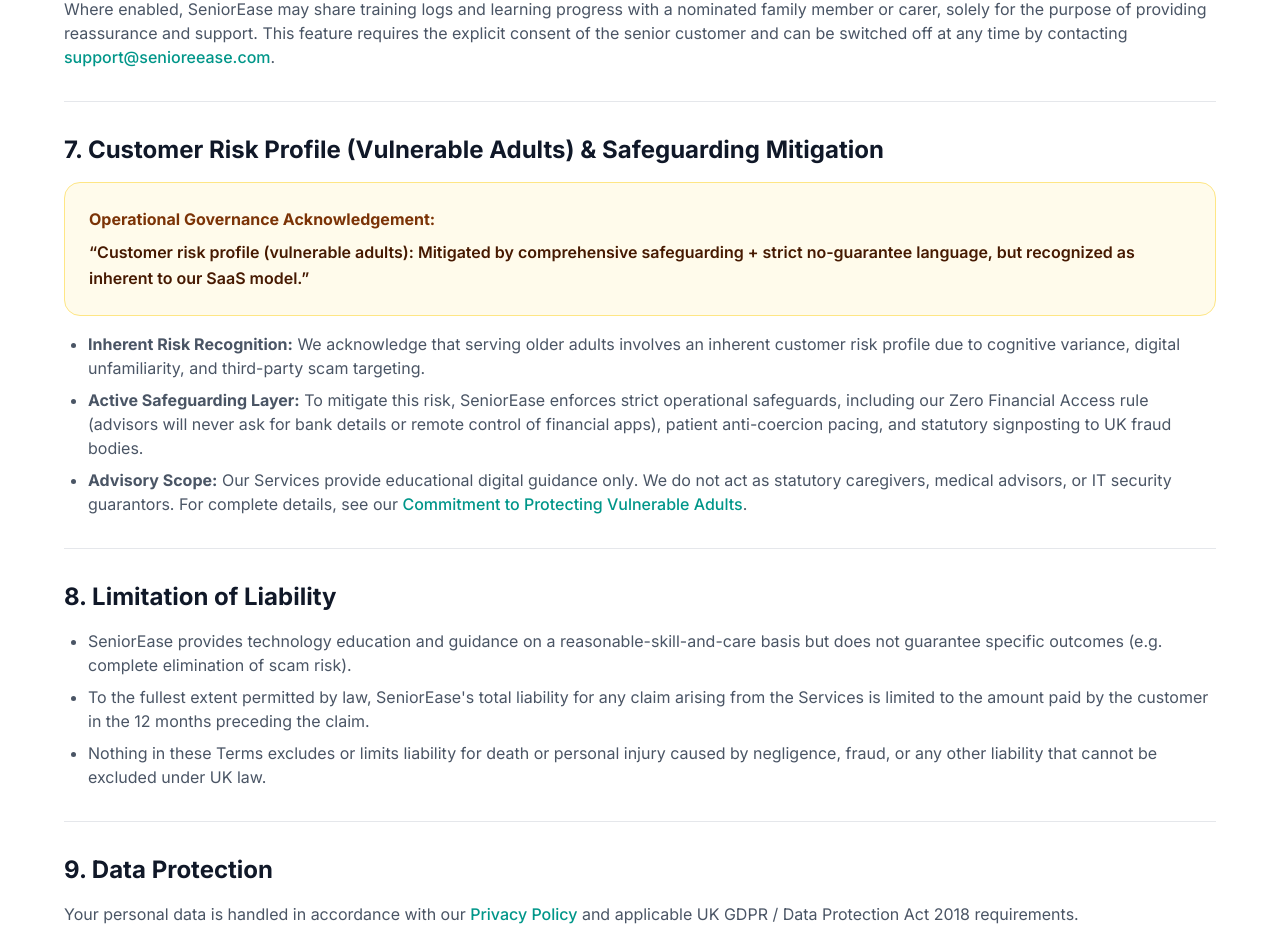
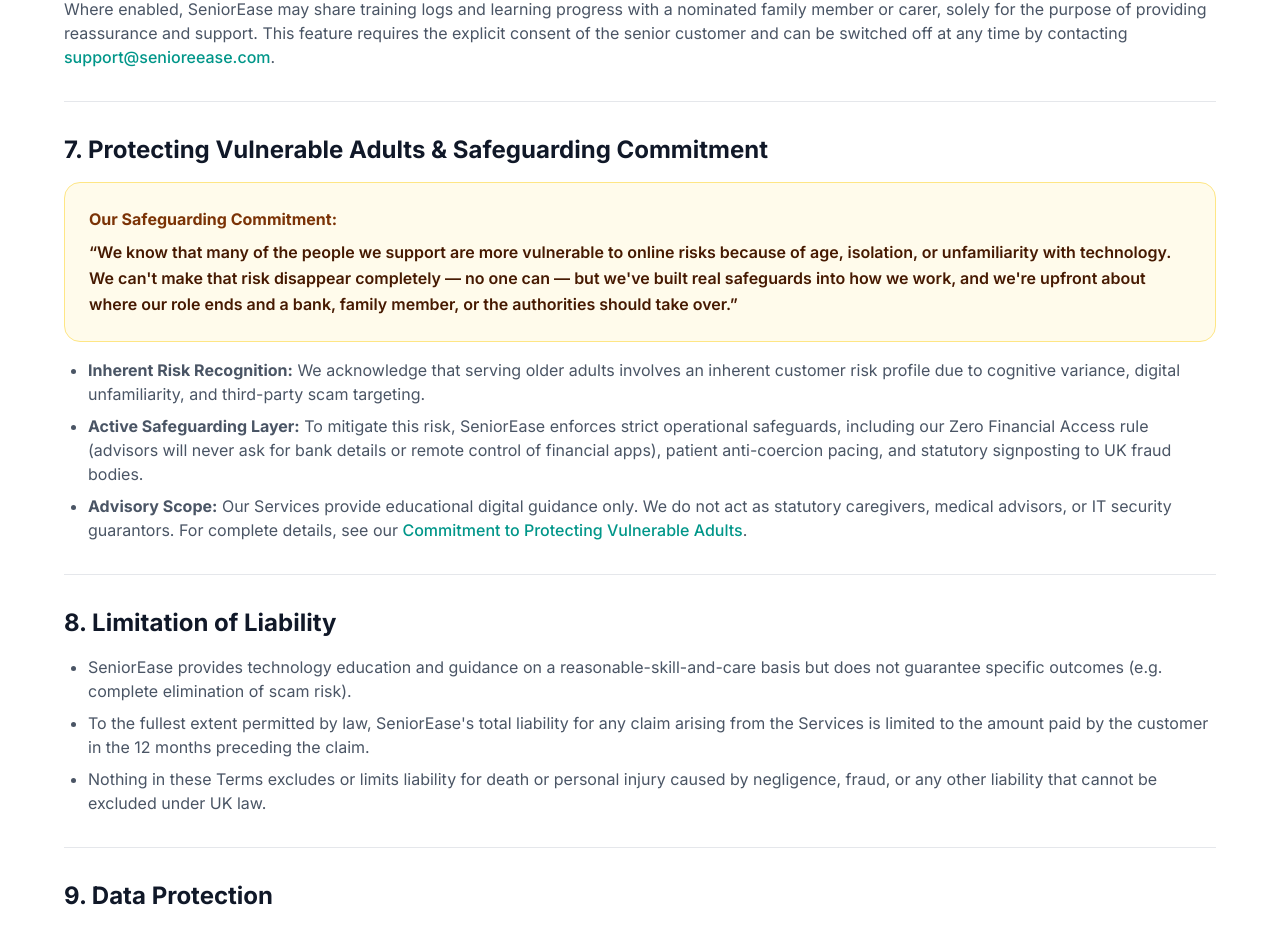
Before and after one commit to codesmashersltd/SeniorEase, a React (Vite) app: page /terms in a window 1280 px wide. Shown: the part 1933-2864 px from the top of the page. Built offline with nearby package versions, Linux system fonts and the light colour scheme.

Commit message:
docs: rephrase safeguarding commitment language
Update terminology across legal and informational pages to use more empathetic, human-centric language regarding our safeguarding commitment to vulnerable adults.

```diff
--- a/src/pages/Disclaimer.tsx
+++ b/src/pages/Disclaimer.tsx
@@ -79,13 +79,13 @@ export default function Disclaimer() {
             <hr className="border-gray-200" />
 
             <section id="disclaimer-section-3">
-              <h2 className="text-2xl font-bold text-gray-900 mb-4">3. No Guaranteed Outcomes &amp; Vulnerable Adult Risk Profile</h2>
+              <h2 className="text-2xl font-bold text-gray-900 mb-4">3. No Guaranteed Outcomes &amp; Protecting Vulnerable Adults</h2>
               <div className="bg-amber-50 p-6 rounded-2xl border border-amber-200 text-amber-950 mb-6 shadow-sm">
                 <p className="font-bold text-amber-900 text-lg mb-2 flex items-center gap-2">
-                  <span>🛡️ Core Governance Principle:</span>
+                  <span>🛡️ Our Safeguarding Commitment:</span>
                 </p>
                 <p className="font-semibold text-amber-950 text-base leading-relaxed mb-3">
-                  &ldquo;Customer risk profile (vulnerable adults): Mitigated by comprehensive safeguarding + strict no-guarantee language, but recognized as inherent to our service model.&rdquo;
+                  &ldquo;We know that many of the people we support are more vulnerable to online risks because of age, isolation, or unfamiliarity with technology. We can&apos;t make that risk disappear completely — no one can — but we&apos;ve built real safeguards into how we work, and we&apos;re upfront about where our role ends and a bank, family member, or the authorities should take over.&rdquo;
                 </p>
                 <p className="text-sm text-amber-900 leading-relaxed mb-4">
                   We acknowledge that serving older adults involves an inherent customer risk profile due to cognitive variance and third-party scam targeting. To mitigate this, we enforce strict safeguarding rules (such as zero access to banking apps and patient pacing) combined with transparent no-guarantee language.
--- a/src/pages/NHSStandards.tsx
+++ b/src/pages/NHSStandards.tsx
@@ -62,10 +62,10 @@ export default function NHSStandards() {
             <h2 className="text-2xl font-bold text-gray-900 mb-4">3. Safeguarding and Vulnerable Adults</h2>
             <div className="bg-amber-50 p-6 rounded-2xl border border-amber-200 text-amber-950 mb-6 shadow-sm">
               <p className="font-bold text-amber-900 text-lg mb-2 flex items-center gap-2">
-                <span>🛡️ Governance &amp; Customer Risk Profile:</span>
+                <span>🛡️ Our Safeguarding Commitment:</span>
               </p>
               <p className="font-semibold text-amber-950 text-base leading-relaxed mb-3">
-                &ldquo;Customer risk profile (vulnerable adults): Mitigated by comprehensive safeguarding + strict no-guarantee language, but recognized as inherent to our service model.&rdquo;
+                &ldquo;We know that many of the people we support are more vulnerable to online risks because of age, isolation, or unfamiliarity with technology. We can&apos;t make that risk disappear completely — no one can — but we&apos;ve built real safeguards into how we work, and we&apos;re upfront about where our role ends and a bank, family member, or the authorities should take over.&rdquo;
               </p>
               <p className="text-sm text-amber-900 leading-relaxed mb-4">
                 We operate under a structured governance model that pairs active protection (Zero Financial Access, Calm Pacing, and Caregiver Notification loops) with transparent no-guarantee advisory language.
--- a/src/pages/Safeguarding.tsx
+++ b/src/pages/Safeguarding.tsx
@@ -102,10 +102,10 @@ export default function Safeguarding() {
                 </div>
                 <div>
                   <h2 className="text-2xl font-extrabold text-amber-950 mb-3 flex items-center gap-2">
-                    <span>Core Operational Statement</span>
+                    <span>Our Safeguarding Commitment</span>
                   </h2>
                   <p className="text-xl font-bold text-amber-900 mb-4 leading-snug">
-                    &ldquo;Customer risk profile (vulnerable adults): Mitigated by comprehensive safeguarding + strict no-guarantee language, but recognized as inherent to our SaaS model.&rdquo;
+                    &ldquo;We know that many of the people we support are more vulnerable to online risks because of age, isolation, or unfamiliarity with technology. We can&apos;t make that risk disappear completely — no one can — but we&apos;ve built real safeguards into how we work, and we&apos;re upfront about where our role ends and a bank, family member, or the authorities should take over.&rdquo;
                   </p>
                   <p className="text-gray-700 leading-relaxed text-base md:text-lg">
                     When providing digital technology tutoring and non-medical online guidance to senior citizens, we recognize that our customer base inherently includes individuals who may be vulnerable due to age, isolation, or digital unfamiliarity. While no software platform can eliminate 100% of online risks, we enforce rigorous, multi-layered safeguarding protocols combined with clear, advisory-only boundaries to protect our users and empower their families.
--- a/src/pages/Terms.tsx
+++ b/src/pages/Terms.tsx
@@ -101,11 +101,11 @@ export default function Terms() {
           <hr className="border-gray-200" />
 
           <section>
-            <h2 className="text-2xl font-bold text-gray-900 mb-4">7. Customer Risk Profile (Vulnerable Adults) &amp; Safeguarding Mitigation</h2>
+            <h2 className="text-2xl font-bold text-gray-900 mb-4">7. Protecting Vulnerable Adults &amp; Safeguarding Commitment</h2>
             <div className="bg-amber-50 p-6 rounded-2xl border border-amber-200 text-amber-950 mb-4">
-              <p className="font-bold text-amber-900 mb-2">Operational Governance Acknowledgement:</p>
+              <p className="font-bold text-amber-900 mb-2">Our Safeguarding Commitment:</p>
               <p className="font-semibold text-amber-950 leading-relaxed">
-                &ldquo;Customer risk profile (vulnerable adults): Mitigated by comprehensive safeguarding + strict no-guarantee language, but recognized as inherent to our SaaS model.&rdquo;
+                &ldquo;We know that many of the people we support are more vulnerable to online risks because of age, isolation, or unfamiliarity with technology. We can&apos;t make that risk disappear completely — no one can — but we&apos;ve built real safeguards into how we work, and we&apos;re upfront about where our role ends and a bank, family member, or the authorities should take over.&rdquo;
               </p>
             </div>
             <ul className="list-disc pl-6 space-y-2">
```
